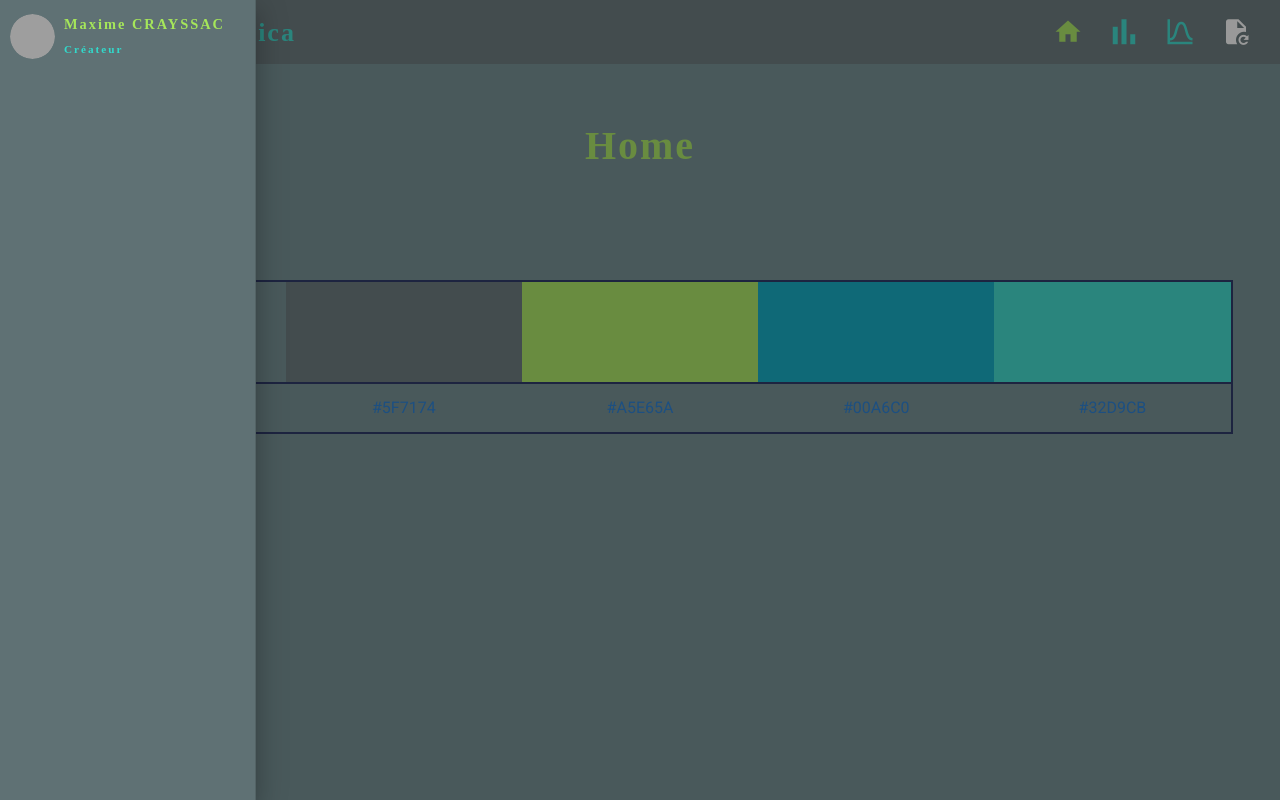
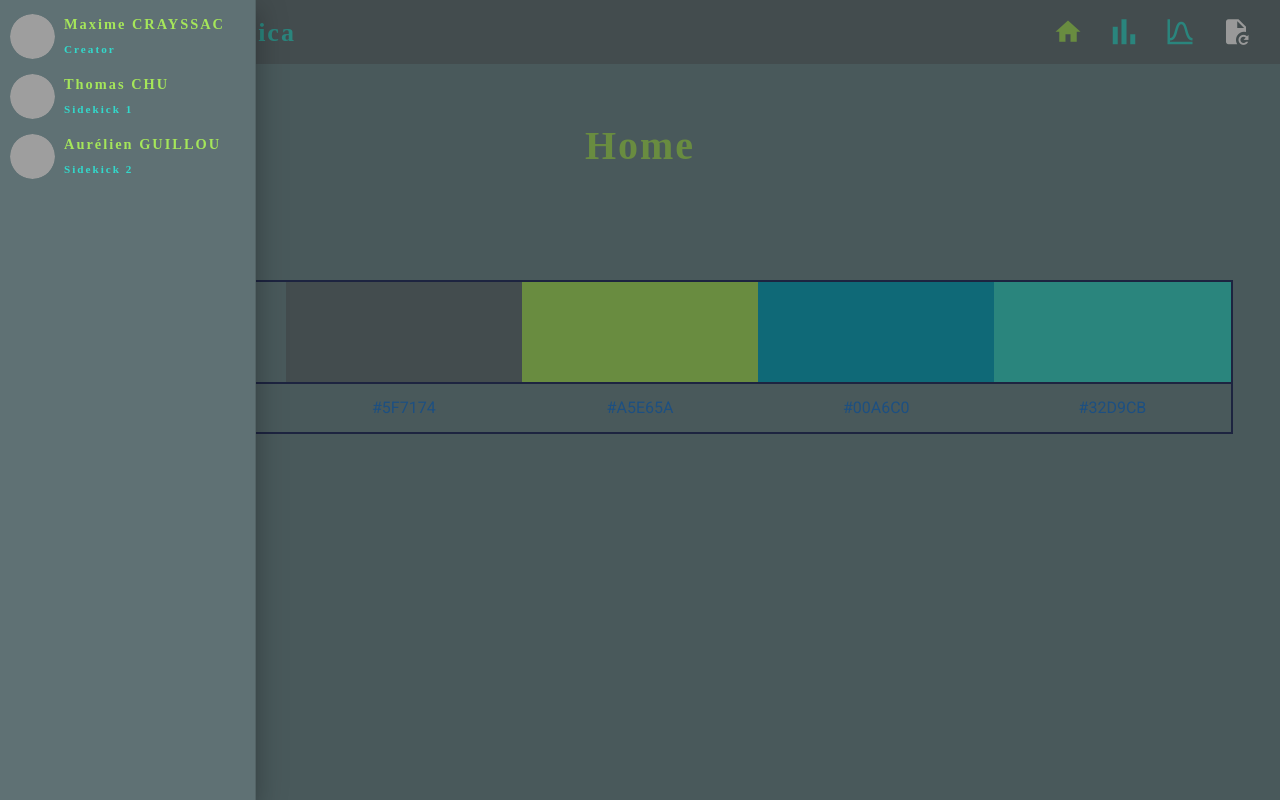
Before and after one commit to mcrayssac/SAE-S4, a Vue app in the folder vuejs/: page / in a window 1280 px wide. Both pictures are taken after a click on the button 28 px from the left and 32 px from the top of the page. Built offline with nearby package versions, Linux system fonts and the light colour scheme; grey boxes are pictures that could not be loaded.

Commit message:
Added boss' font and style to the scatter + updated developers drawer (I'm hilarious I know)

```diff
--- a/vuejs/src/App.vue
+++ b/vuejs/src/App.vue
@@ -77,7 +77,35 @@
               <span class="avatar-text">Maxime CRAYSSAC</span>
             </v-col>
             <v-col class="pa-0" cols="12" align="start" no-gutters>
-              <span class="avatar-text-secondary">Créateur</span>
+              <span class="avatar-text-secondary">Creator</span>
+            </v-col>
+          </v-col>
+        </v-row>
+
+        <v-row class="mt-3" align="center" no-gutters>
+          <v-col cols="3" align="center" no-gutters>
+            <v-avatar size="45"><img src="https://github.com/GitGudShu/Portfolio/blob/main/assets/img/profile.png?raw=true" alt="Thomas"></v-avatar>
+          </v-col>
+          <v-col align="start" align-self="center" no-gutters>
+            <v-col class="pa-0" cols="12" align="start" no-gutters>
+              <span class="avatar-text">Thomas CHU</span>
+            </v-col>
+            <v-col class="pa-0" cols="12" align="start" no-gutters>
+              <span class="avatar-text-secondary">Sidekick 1</span>
+            </v-col>
+          </v-col>
+        </v-row>
+
+        <v-row class="mt-3" align="center" no-gutters>
+          <v-col cols="3" align="center" no-gutters>
+            <v-avatar size="45"><img src="https://media.discordapp.net/attachments/951827690514686022/1017070058889019494/IMG_9214.jpg?width=925&height=819" alt="Le retard"></v-avatar>
+          </v-col>
+          <v-col align="start" align-self="center" no-gutters>
+            <v-col class="pa-0" cols="12" align="start" no-gutters>
+              <span class="avatar-text">Aurélien GUILLOU</span>
+            </v-col>
+            <v-col class="pa-0" cols="12" align="start" no-gutters>
+              <span class="avatar-text-secondary">Sidekick 2</span>
             </v-col>
           </v-col>
         </v-row>
--- a/vuejs/src/views/Graphics.vue
+++ b/vuejs/src/views/Graphics.vue
@@ -324,6 +324,13 @@ export default {
     },
     chartOptions3: {
       type: 'marker',
+      title: {
+        position: 'center',
+        label: {
+          text: 'Relation between COVID cases and vaccines administered',
+          style: { fontSize: 20, fontWeight: 'bold', fontFamily: 'Montserrat', color: '#5F7174' }
+        }
+      },
       defaultPoint: {
         opacity: 0.8,
         marker: {
@@ -332,22 +339,22 @@ export default {
           size: 12
         }
       },
+      palette: ['#32D9CB', '#A5E65A'],
       axisToZoom: 'xy',
-      legend_visible: false,
+      legend: {
+        template: '%icon %name',
+        position: 'top right'
+      },
       yAxis: {
-        label_text:
-            'Number of vaccine administered',
-        alternateGridFill: 'none',
-        scale_zoomLimit: 5000
+        scale_type: 'auto',
       },
       xAxis: {
-        label_text:
-            'Number of COVID-19 cases',
-        scale_zoomLimit: 100
+        scale_type: 'auto',
+        crosshair_enabled: true
       },
       series: [
         {
-          name: 'Vaccination/Cases relation',
+          name: 'Relation Vaccination/Cases',
           points: null
         }
       ]
```
